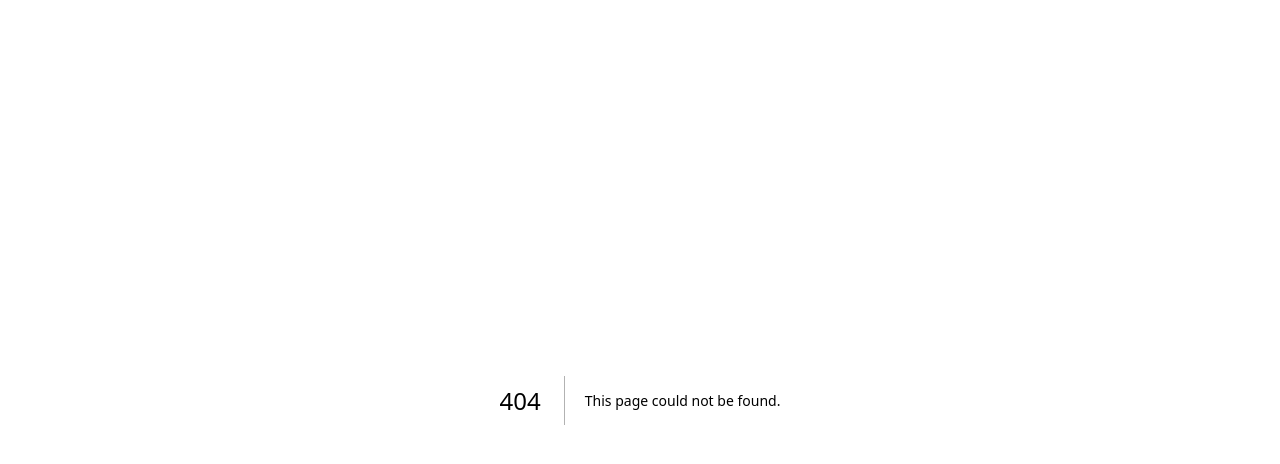
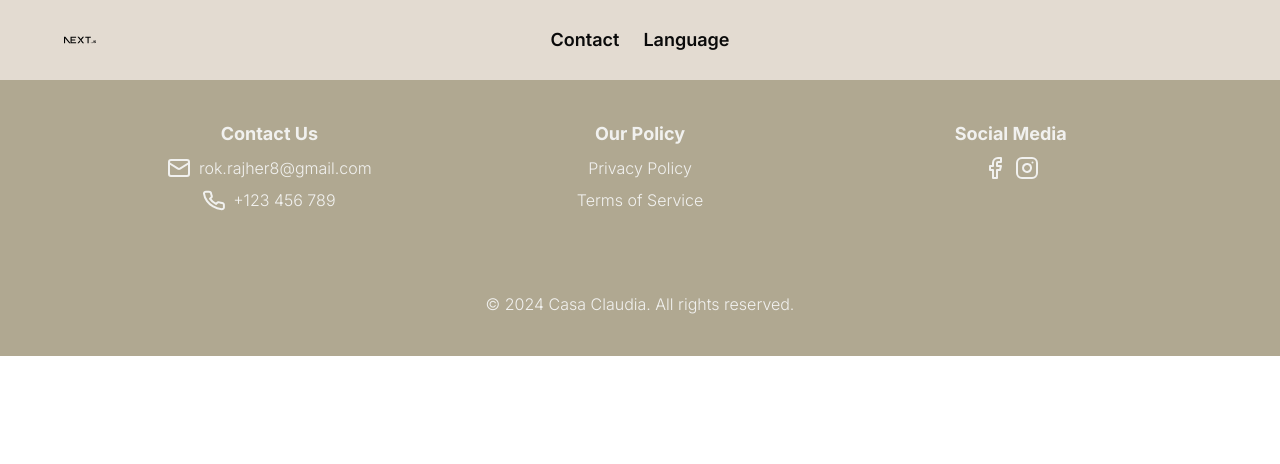
Before and after one commit to Casa-Claudia/casa-claudia-frontend, a Next.js app: page /order in a window 1280 px wide. Before the commit this address had no page. Shown: the top 464 px of the page. Built offline with nearby package versions, Linux system fonts and the light colour scheme.

Commit message:
added order page

```diff
--- a/src/app/checkout/components/reservation_form.tsx
+++ b/src/app/checkout/components/reservation_form.tsx
@@ -2,9 +2,12 @@
 import { ChangeEvent, FormEvent, useState, useEffect } from "react";
 import { useCheckoutState } from "@/state/checkout";
 import { Client } from "@/api/clients/clients";
+import { useRouter } from "next/navigation";
 
 
 export default function ReservationForm() {
+  const router = useRouter();
+
   const formatName = (name:string) => {
     name.trim();
     const splits = name.split(' ');
@@ -62,8 +65,7 @@ export default function ReservationForm() {
           if (data.success) {
             setRange([new Date(), new Date()]);
             setPrice(0);
-            window.alert('Your reservation has been successfully made. We will contact you soon. Thank you!');
-            window.location.href = '/';
+            router.push('/order');
           } else {
             window.alert('Something went wrong. Please try again.');
           }
--- /dev/null
+++ b/src/app/order/page.tsx
@@ -0,0 +1,16 @@
+import TopbarCheckout from '../checkout/components/topbar_checkout';
+import Footer from '../(general)/components/footer';
+import { Metadata } from 'next';
+
+export const metadata: Metadata = {
+  title: 'Order',
+  description: 'Order page',
+};
+export default function Order() {
+  return (
+    <div className="order">
+      <TopbarCheckout />
+      <Footer />
+    </div>
+  );
+}
```
